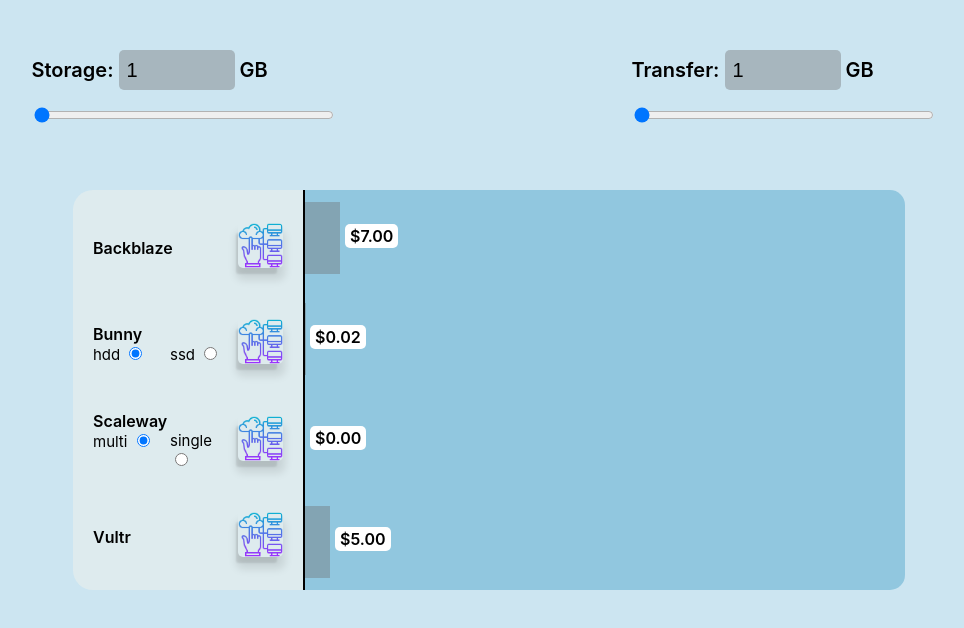
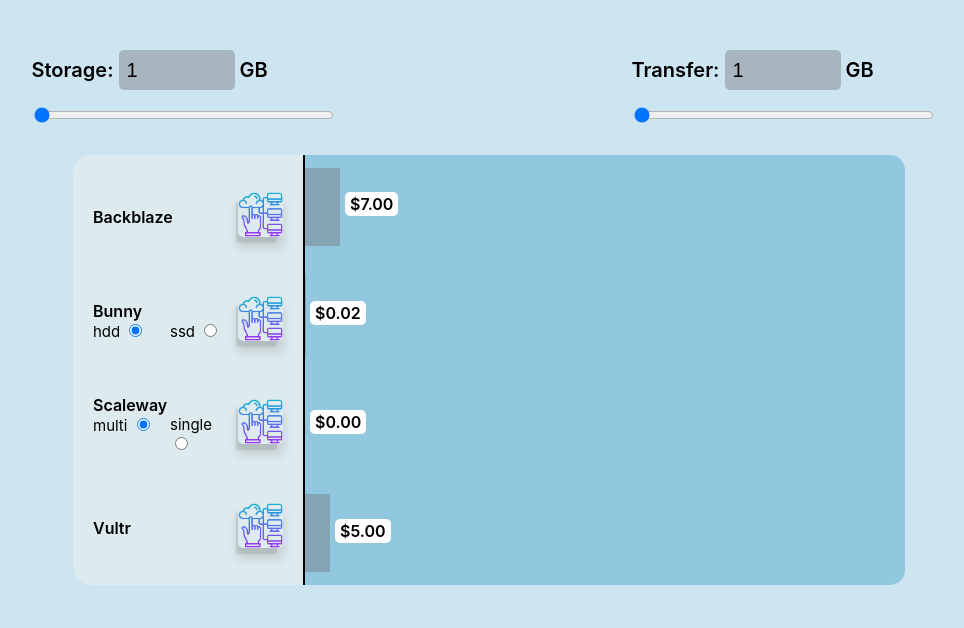
Before and after one commit to Selim96/calculator, a website built with Parcel: page src/index.html in a window 1280 px wide. Shown: the whole page, without its empty margins (151-1115 px from the left). Built offline with nearby package versions, Linux system fonts and the light colour scheme.

Commit message:
fix style

```diff
--- a/src/index.html
+++ b/src/index.html
@@ -9,6 +9,10 @@
   </head>
   <body>
     <div class="main_section">
+      <div class="schedule_container">
+        <div class="provaiders_names"></div>
+        <div class="schedule"></div>
+      </div>
       <div class="inputs_section">
         <div class="inputs">
           <label class="storage_lable input_lable">
@@ -62,10 +66,6 @@
           />
         </div>
       </div>
-      <div class="schedule_container">
-        <div class="provaiders_names"></div>
-        <div class="schedule"></div>
-      </div>
     </div>
 
     <script src="./index.js"></script>
--- a/src/sass/_home.scss
+++ b/src/sass/_home.scss
@@ -2,7 +2,7 @@
     height: 100vh;
     box-sizing: border-box;
     display: flex;
-    flex-direction: column-reverse;
+    flex-direction: column;
     padding-top: 50px;
     padding-bottom: 80px;
     padding-right: 20px;
@@ -10,7 +10,8 @@
     background-color: rgba(125, 188, 218, 0.39);
     @include mq(tablet) {
         display: flex;
-        flex-direction: column;
+        flex-direction: column-reverse;
+        justify-content: flex-end;
         padding-right: 40px;
         padding-left: 40px;
     }
@@ -20,22 +21,28 @@
     display: flex;
     flex-direction: column;
     // background-color: rgba(109, 108, 108, 0.39);
-    margin-bottom: 30px;
     @include mq(tablet) {
         display: flex;
         flex-direction: row;
         justify-content: space-around;
+        margin-bottom: 30px;
     }
 
     & .inputs {
         display: flex;
         flex-direction: column;
-        margin-bottom: 35px;
+        &:first-child {
+            margin-bottom: 35px;
+        }
+
         @include mq(tablet) {
             min-width: 300px;
             padding-left: 15px;
             padding-right: 15px;
             margin-right: 15px;
+            &:first-child {
+            margin-bottom: 0;
+        }
         }
     }
     & .input_lable {
@@ -133,7 +140,7 @@
 }
 
 .schedule {
-    height: 400px;
+    height: 430px;
     display: flex;
     justify-content: space-between;
     border-bottom: solid 2px black;
```
